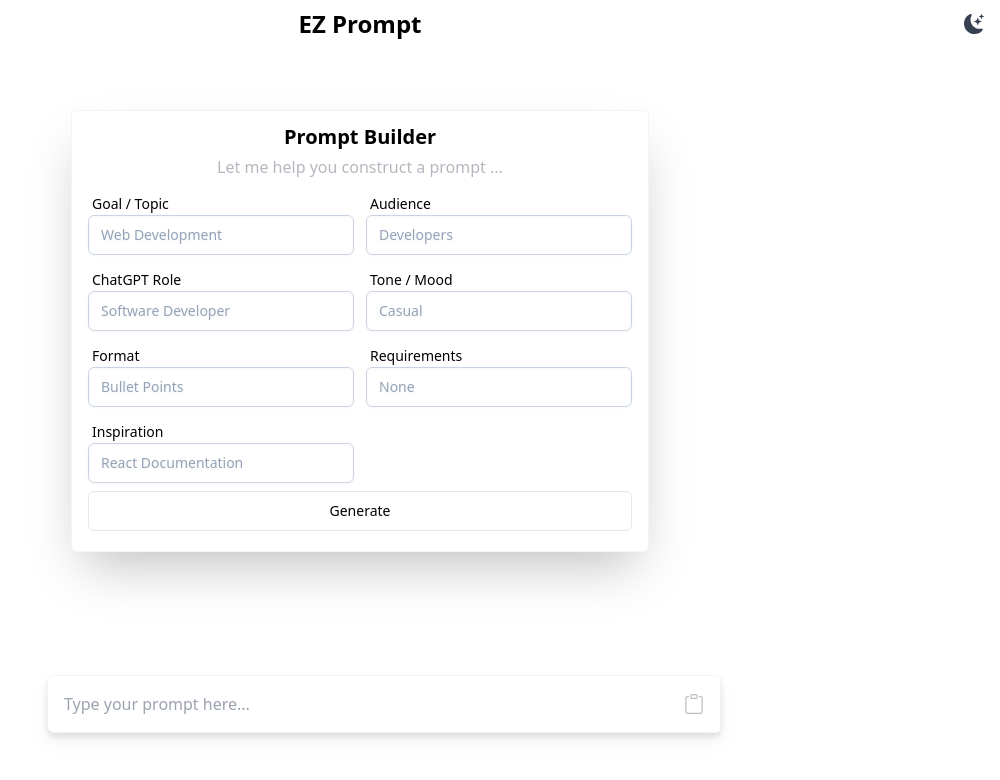
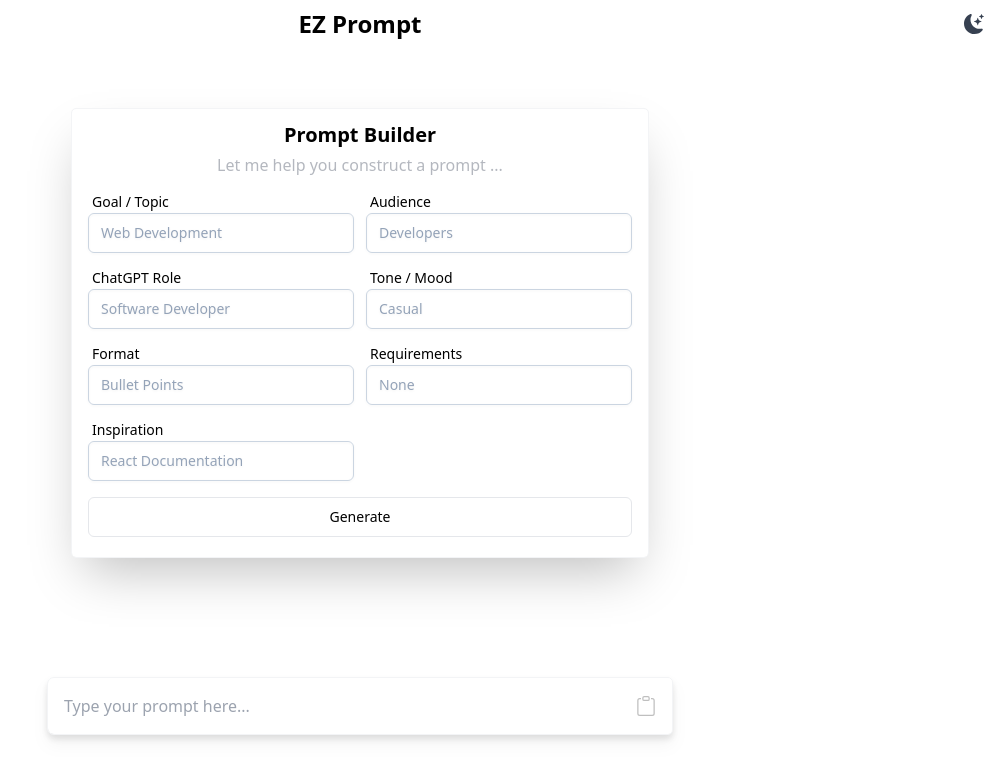
Before and after one commit to jhrudden/ez-prompt, a Next.js app: page / in a window 1280 px wide. Shown: the top 780 px of the page, without its empty margins (280-1280 px from the left). Built offline with nearby package versions, Linux system fonts and the light colour scheme.

Commit message:
clean up styles

```diff
--- a/components/PromptBuilder.tsx
+++ b/components/PromptBuilder.tsx
@@ -92,7 +92,7 @@ const PromptBuilder: React.FC<PromptBuilderProps> = ({ onPromptGenerated }) => {
                         </div>
                     ))}
                 </div>
-                <Button type="submit" variant="outline" className="mt-2 w-full">
+                <Button type="submit" variant="outline" className="mt-4 w-full">
                     Generate
                 </Button>
             </form>
--- a/components/PromptInput.tsx
+++ b/components/PromptInput.tsx
@@ -54,7 +54,7 @@ const PromptInput: React.FC<PromptInputProps> = ({ currentPrompt }) => {
     const disabledButton = inputValue === "" || disableCopy;
 
     return (
-        <div className="relative mx-6 w-full drop-shadow-lg">
+        <div className="relative px-6 w-full drop-shadow-lg">
             <textarea
                 role="textbox"
                 value={inputValue}
@@ -64,8 +64,12 @@ const PromptInput: React.FC<PromptInputProps> = ({ currentPrompt }) => {
                 placeholder="Type your prompt here..."
                 style={inputStyles}
             />
-            <div className="absolute right-0 top-2">
-                <Button disabled={disabledButton} onClick={handleCopyClick}>
+            <div className="absolute right-6 top-2">
+                <Button
+                    disabled={disabledButton}
+                    onClick={handleCopyClick}
+                    variant="default"
+                >
                     <BsClipboard
                         size={20}
                         color={disabledButton ? "gray" : "black"}
--- a/components/ui/Button.tsx
+++ b/components/ui/Button.tsx
@@ -13,7 +13,7 @@ const buttonVariants = cva(
                 destructive:
                     "bg-destructive text-destructive-foreground hover:bg-destructive/90",
                 outline:
-                    "border border-input hover:bg-accent hover:text-accent-foreground",
+                    "border border-input hover:bg-gray-100 hover:text-accent-foreground dark:border-gray-900 dark:hover:bg-gray-900 dark:text-gray-300",
                 secondary:
                     "bg-secondary text-secondary-foreground hover:bg-secondary/80",
                 ghost: "hover:bg-accent hover:text-accent-foreground",
```
